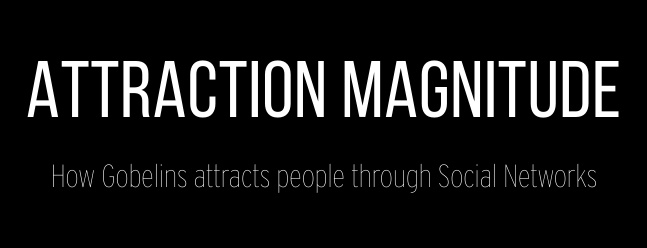
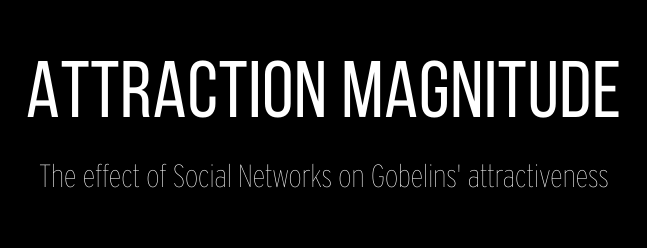
Before and after one commit to Kendaros/SocialNetworksActivity, a website: page static/index.html in a window 1280 px wide. Shown: the part 234-482 px from the top of the page, 316-963 px from the left. Drawn offline with Linux system fonts and the light colour scheme.

Commit message:
Credits in title and wording

```diff
--- a/static/index.html
+++ b/static/index.html
@@ -4,9 +4,9 @@
 <head>
     <meta charset="utf-8">
 
-    <title>Social Networks Activity</title>
+    <title>Social Networks Activity by Soo & Kendaros</title>
 
-    <meta name="description" content="How Gobelins is trying to improve its visibility through Social Networks">
+    <meta name="description" content="The effect of Social Networks on Gobelins' attractiveness">
 
 
     <meta name="viewport"
@@ -26,7 +26,7 @@
 <div id="intro">
     <div id="title">
         <h1>Attraction Magnitude</h1>
-        <h2>How Gobelins attracts people through Social Networks</h2>
+        <h2>The effect of Social Networks on Gobelins' attractiveness</h2>
     </div>
 
     <div id="begin">begin</div>
```
